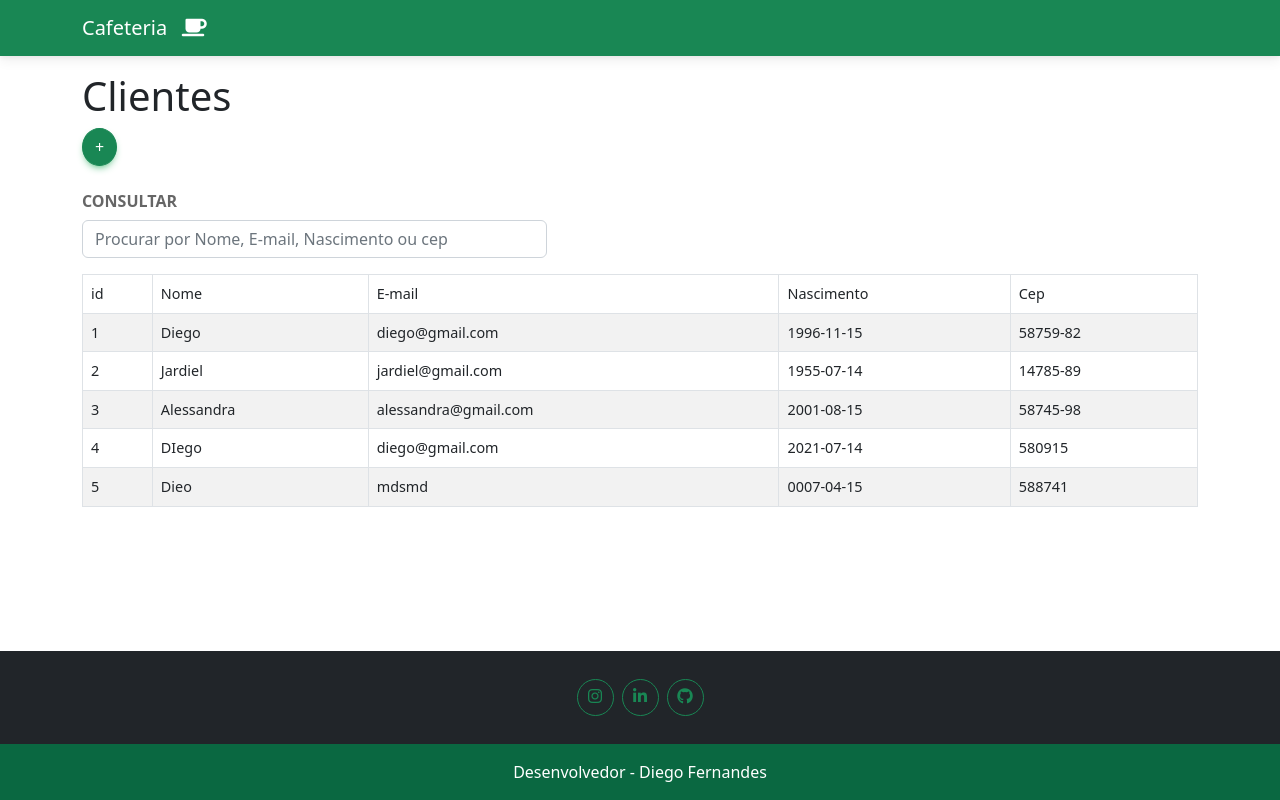
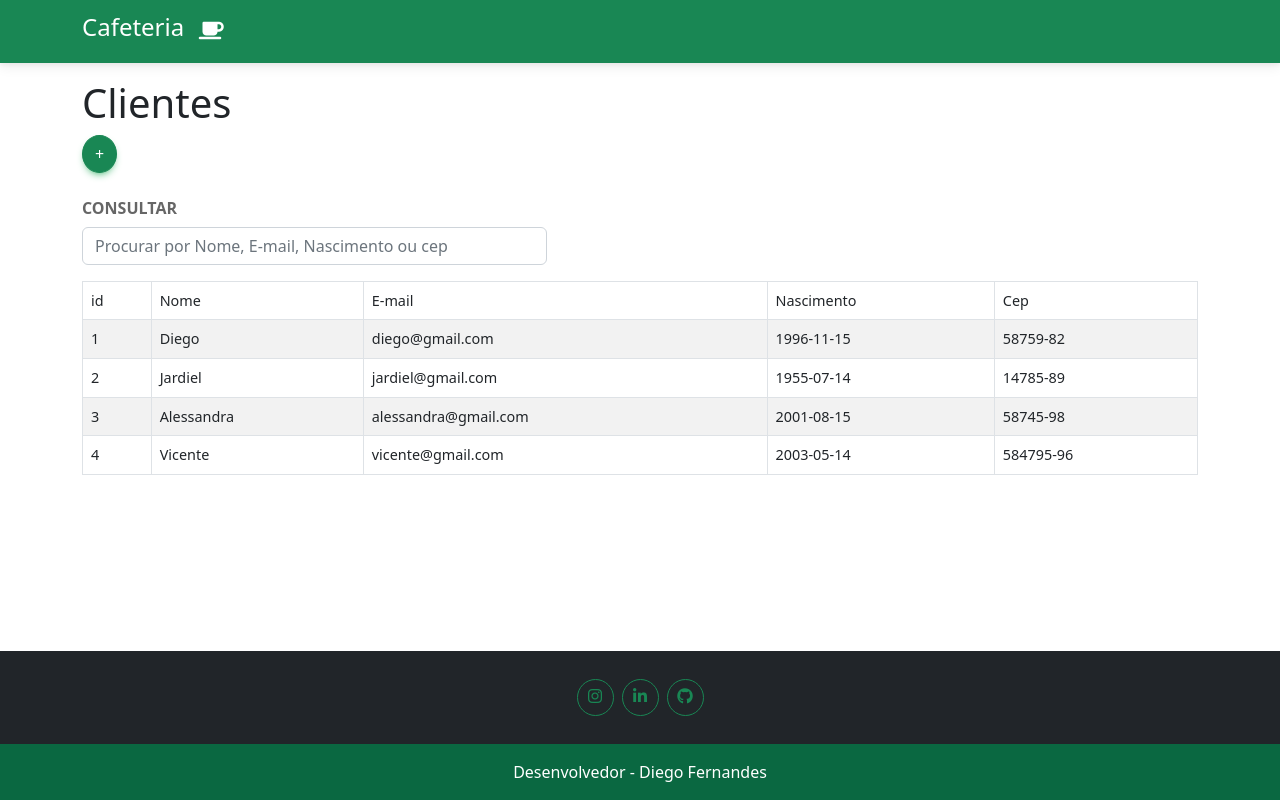
Before and after one commit to diegofernandesss/Cafeteria-React, a React (Create React App) app: page / in a window 1280 px wide. Built offline with nearby package versions, Linux system fonts and the light colour scheme; data requests are answered from the project's data file.

Commit message:
Add files via upload

```diff
--- a/db.json
+++ b/db.json
@@ -22,18 +22,11 @@
       "id": 3
     },
     {
-      "name": "DIego",
-      "email": "diego@gmail.com",
-      "nascimento": "2021-07-14",
-      "cep": "580915",
+      "name": "Vicente",
+      "email": "vicente@gmail.com",
+      "nascimento": "2003-05-14",
+      "cep": "584795-96",
       "id": 4
-    },
-    {
-      "name": "Dieo",
-      "email": "mdsmd",
-      "nascimento": "0007-04-15",
-      "cep": "588741",
-      "id": 5
     }
   ]
 }
--- a/src/App.jsx
+++ b/src/App.jsx
@@ -36,7 +36,7 @@ function App(){
 
     useEffect(()=>{
         const getcountry = async () => {
-            const getres= await fetch(URL + '/clientes');
+            const getres= await fetch(URL +  '/clientes');
             const setcountry = await getres.json();
             setClientes(await setcountry);
         }
@@ -51,13 +51,17 @@ function App(){
     }
 
     const handleSubmit = (e) => {
+
+        e.preventDefault();
+
         const form = e.currentTarget;
+
         if (form.checkValidity() === false) {
             e.stopPropagation();
         } else{
             const campos={name, email, nascimento, cep}
 
-            fetch(URL + '/clientes', {
+            fetch(URL  + '/clientes', {
                 method:"POST",
                 headers:{"content-type":"application/json"},
                 body: JSON.stringify(campos)
@@ -68,7 +72,6 @@ function App(){
                 setClientes([...clientes, data]);
 
                 handleReset();
-
 
                 setTimeout(() => {
                     handleClose();
@@ -102,7 +105,7 @@ function App(){
 
                 <Modal.Header closeButton>
                 <Modal.Title>Cadastrar Cliente</Modal.Title>
-
+                <ToastContainer></ToastContainer>
                 </Modal.Header>
                 <Modal.Body>
                 <Form noValidate validated={validated} onSubmit={handleSubmit}>
@@ -121,7 +124,9 @@ function App(){
                         <Form.Control
                             required
                             placeholder="Digite seu Nome"
-                            value={name} onChange={e=> nameChange(e.target.value)}
+                            value={name}
+                            onChange={e=> nameChange(e.target.value)}
+
                         />
                     </Form.Group>
 
@@ -158,16 +163,18 @@ function App(){
                     />
                     </Form.Group>
 
-                </Form>
-                </Modal.Body>
                     <Modal.Footer>
                         <Button variant="danger" onClick={handleReset}>
                             Limpar
                         </Button>
-                <Button variant="success" onClick={handleSubmit} >
+                        <Button variant="success" type="submit" >
                             Salvar
                         </Button>
                     </Modal.Footer>
+
+                </Form>
+                </Modal.Body>
+
             </Modal>
 
             <Form inline="true">
@@ -182,7 +189,6 @@ function App(){
                         onChange={(e)=> { handlesearch(e) }}
                         />
                 </Col>
-                {/* <Button className="mb-3">Buscar</Button> */}
                 </Form.Group>
             </Form>
             <Table striped bordered hover>
--- a/src/components/Header.jsx
+++ b/src/components/Header.jsx
@@ -14,7 +14,7 @@ export default function Header() {
       <MDBNavbar light dark bgColor='success' >
         <MDBContainer fluid >
           <Container>
-              <MDBNavbarBrand tag="span" className=' navbar-expand-sm navbar-dark'>Cafeteria⠀<MDBIcon icon='coffee' /></MDBNavbarBrand>
+              <MDBNavbarBrand tag="span" className=' navbar-expand-sm navbar-dark'> <h4>Cafeteria</h4>⠀<MDBIcon icon='coffee' /></MDBNavbarBrand>
           </Container>
         </MDBContainer>
 
```
Lines whose indentation alone changed are shown as unchanged.
